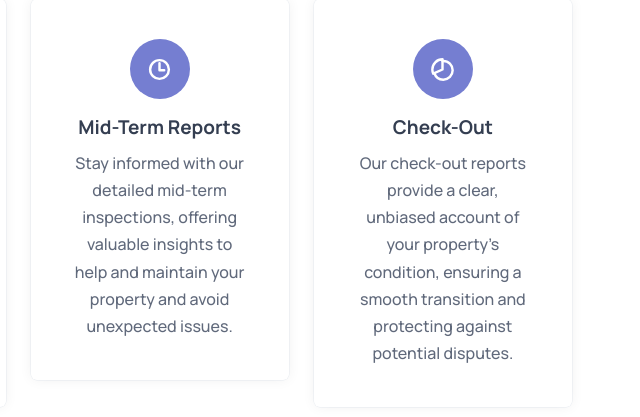
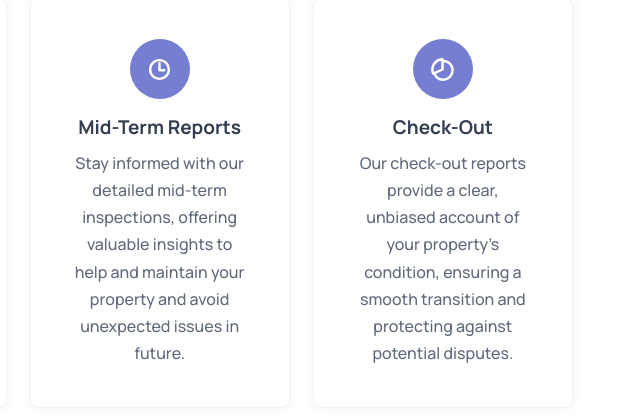
Before and after one commit to Shubham3062/Modex-Inventory, a plain HTML site: page index.html in a window 1280 px wide. Shown: the part 1078-1495 px from the top of the page, 622-1262 px from the left. Drawn offline with nearby package versions, Linux system fonts and the light colour scheme.

Commit message:
Update index.html

```diff
--- a/index.html
+++ b/index.html
@@ -401,7 +401,7 @@ property’s condition to establish clear expectations.
 
                 <p class="card-text">
                   Stay informed with our detailed mid-term inspections, offering valuable insights to help and
-maintain your property and avoid unexpected issues.
+maintain your property and avoid unexpected issues in future.
                 </p>
 
               </div>
```
